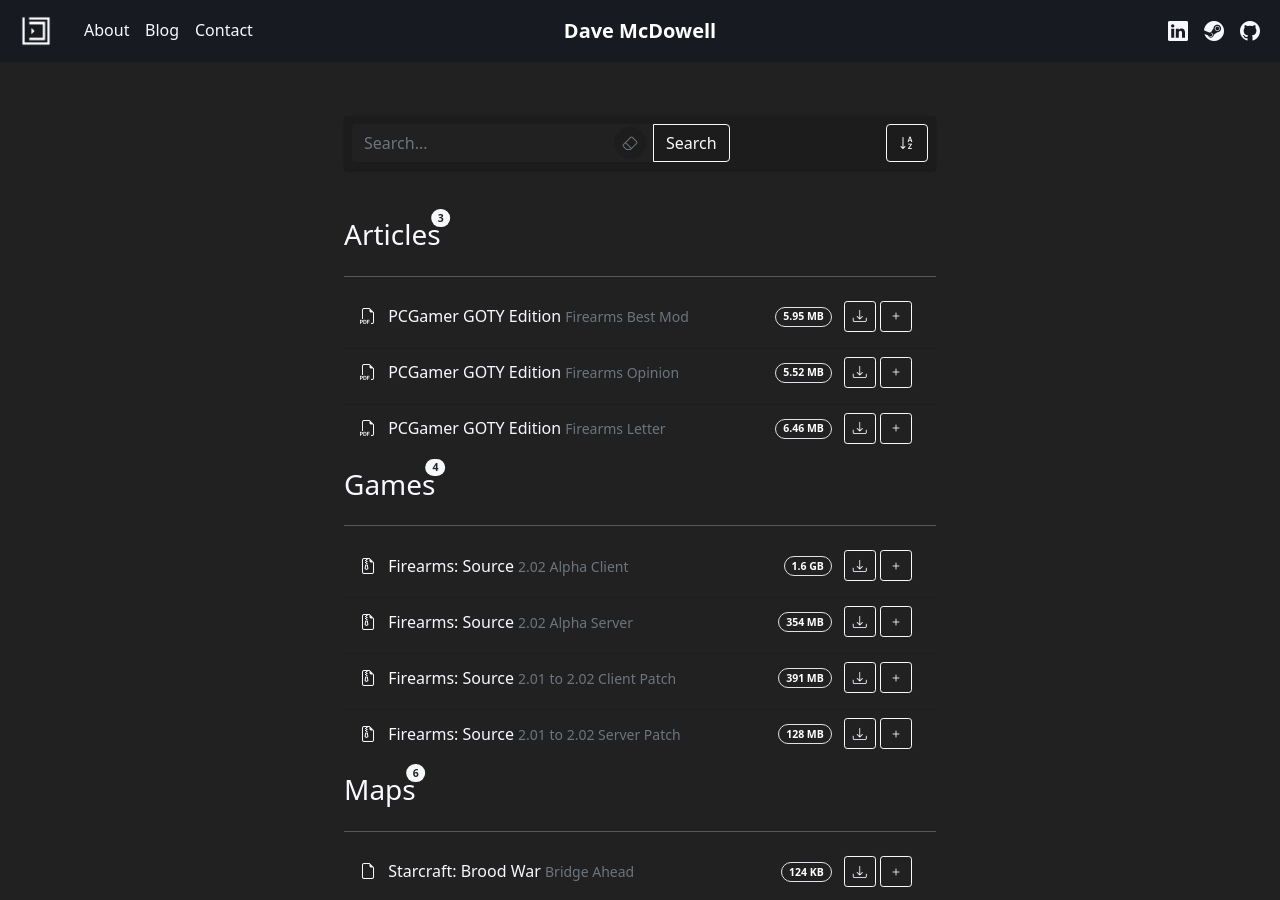
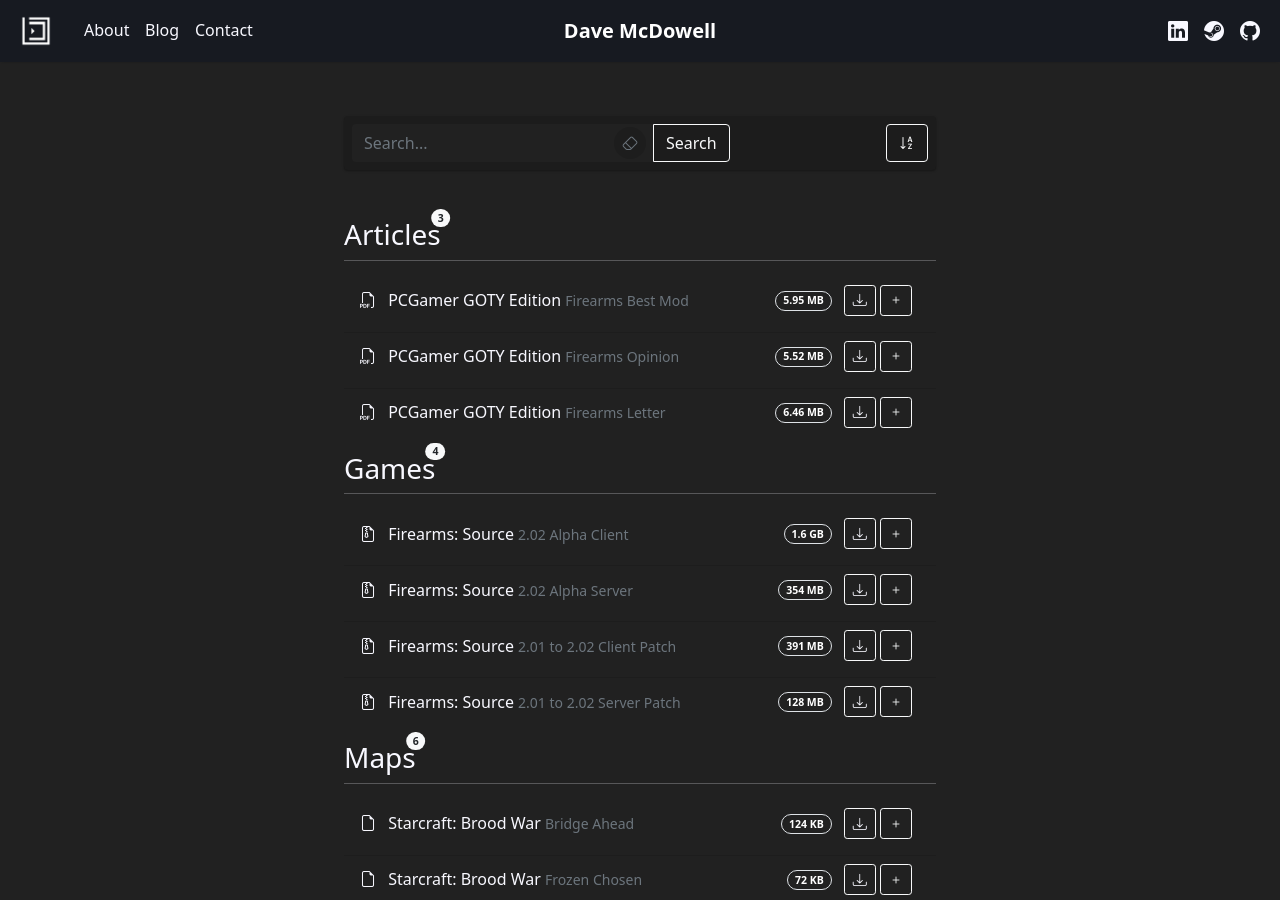
Before and after one commit to davemcdowell/portfolio, a Jekyll site: the page built from downloads.html, in a window 1280 px wide and 900 px high, scrolled down 895 px. Built offline with Jekyll 4.4.1, drawn with Linux system fonts in a browser that asks for light colours; nearby versions of some CDN libraries.

Commit message:
Update downloads.html

```diff
--- a/downloads.html
+++ b/downloads.html
@@ -33,7 +33,7 @@
                     </p>
                   </h3>
                 </div>
-                <hr>
+                <hr class="mt-0">
                 <ul class="list-group list-group-flush mb-2">
                 {%- for item in download.items -%}
                   <li class="list-group-item bg-transparent txt-color-default">
```
